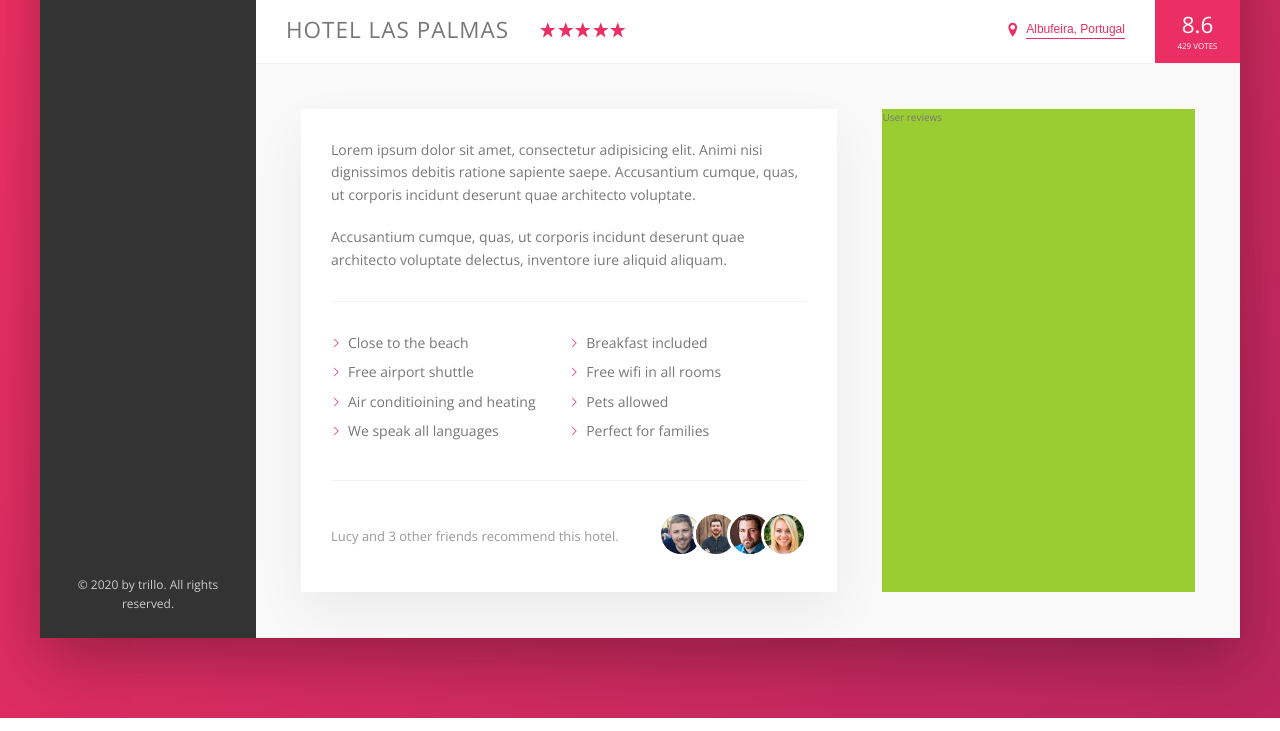
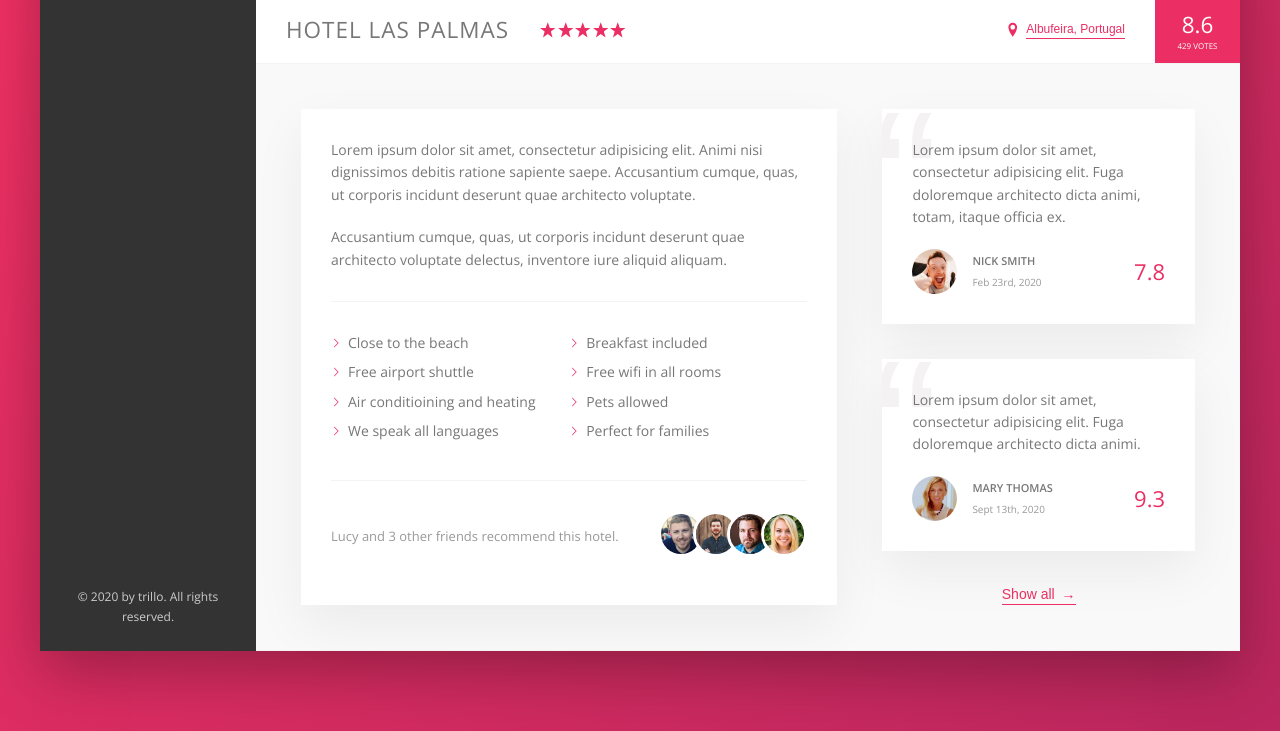
Before and after one commit to tlorent/advancedcss-trillo, a website: page index.html in a window 1280 px wide. Shown: the part 538-1269 px from the top of the page. Drawn offline with nearby package versions, Linux system fonts and the light colour scheme.

Commit message:
feat: Add user reviews.

```diff
--- a/index.html
+++ b/index.html
@@ -202,7 +202,47 @@
                 </div>
               </div>
             </div>
-            <div class="user-reviews">User reviews</div>
+            <div class="user-reviews">
+              <figure class="review">
+                <blockquote class="review__text">
+                  Lorem ipsum dolor sit amet, consectetur adipisicing elit. Fuga
+                  doloremque architecto dicta animi, totam, itaque officia ex.
+                </blockquote>
+                <figcaption class="review__user">
+                  <img
+                    src="img/user-1.jpg"
+                    alt="User 1"
+                    class="review__photo"
+                  />
+                  <div class="review__user-box">
+                    <p class="review__user-name">Nick Smith</p>
+                    <p class="review__user-date">Feb 23rd, 2020</p>
+                  </div>
+                  <div class="review__rating">7.8</div>
+                </figcaption>
+              </figure>
+
+              <figure class="review">
+                <blockquote class="review__text">
+                  Lorem ipsum dolor sit amet, consectetur adipisicing elit. Fuga
+                  doloremque architecto dicta animi.
+                </blockquote>
+                <figcaption class="review__user">
+                  <img
+                    src="img/user-2.jpg"
+                    alt="User 1"
+                    class="review__photo"
+                  />
+                  <div class="review__user-box">
+                    <p class="review__user-name">Mary Thomas</p>
+                    <p class="review__user-date">Sept 13th, 2020</p>
+                  </div>
+                  <div class="review__rating">9.3</div>
+                </figcaption>
+              </figure>
+
+              <button class="btn-inline">Show all <span>&rarr;</span></button>
+            </div>
           </div>
         </main>
       </div>
--- a/sass/_components.scss
+++ b/sass/_components.scss
@@ -258,8 +258,17 @@
   cursor: pointer;
   transition: all 0.2s;
 
+  & span {
+    margin-left: 3px;
+  }
+
   &:hover {
     color: var(--color-grey-dark-1);
+
+    span {
+      margin-left: 8px;
+      transition: margin-left 0.2s;
+    }
   }
 
   &:focus {
@@ -353,3 +362,65 @@
     margin-right: auto;
   }
 }
+
+// REVIEWS
+.review {
+  background-color: #fff;
+  box-shadow: var(--shadow-light);
+  padding: 3rem;
+  margin-bottom: 3.5rem;
+  position: relative;
+  overflow: hidden;
+
+  &__text {
+    margin-bottom: 2rem;
+    z-index: 10;
+    position: relative;
+  }
+
+  &__user {
+    display: flex;
+    align-items: center;
+  }
+
+  &__photo {
+    height: 4.5rem;
+    width: 4.5rem;
+    border-radius: 50%;
+    margin-right: 1.5rem;
+  }
+
+  &__user-box {
+    margin-right: auto;
+  }
+
+  &__user-name {
+    font-size: 1.1rem;
+    font-weight: 600;
+    text-transform: uppercase;
+    margin-bottom: 0.4rem;
+  }
+
+  &__user-date {
+    font-size: 1rem;
+    color: var(--color-grey-dark-3);
+  }
+
+  &__rating {
+    color: var(--color-primary);
+    font-size: 2.2rem;
+    font-weight: 300;
+  }
+
+  &::before {
+    content: "\201C";
+    position: absolute;
+    top: -2.75rem;
+    left: -1rem;
+    font-size: 20rem;
+    color: var(--color-grey-light-2);
+    font-family: sans-serif;
+    line-height: 1;
+    z-index: 1;
+  }
+}
--- a/sass/_layout.scss
+++ b/sass/_layout.scss
@@ -41,10 +41,10 @@
   padding: 4.5rem;
   background-color: var(--color-grey-light-1);
   border-bottom: var(--line);
+  font-size: 1.4rem;
 }
 
 .description {
-  font-size: 1.4rem;
   background-color: #fff;
   box-shadow: var(--shadow-light);
   padding: 3rem;
@@ -53,6 +53,8 @@
 }
 
 .user-reviews {
-  background-color: yellowgreen;
   flex: 1;
+  display: flex;
+  flex-direction: column;
+  align-items: center;
 }
--- a/sass/main.scss
+++ b/sass/main.scss
@@ -1,3 +1,3 @@
 @import "base";
+@import "layout";
 @import "components";
-@import "layout";
```
Also changed, not shown: css/style.css.
